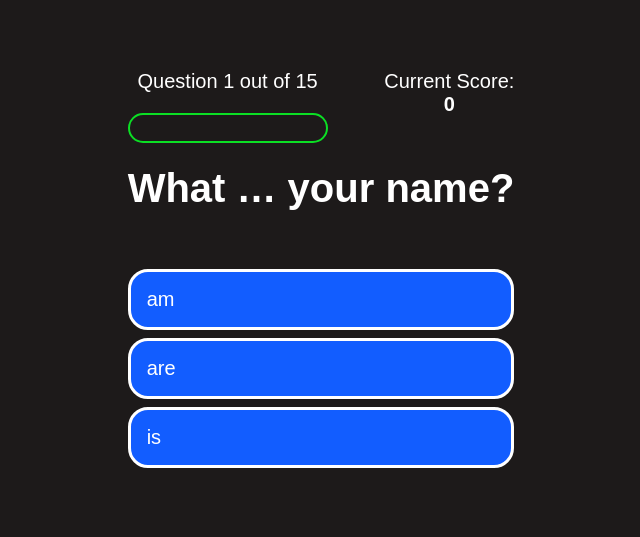
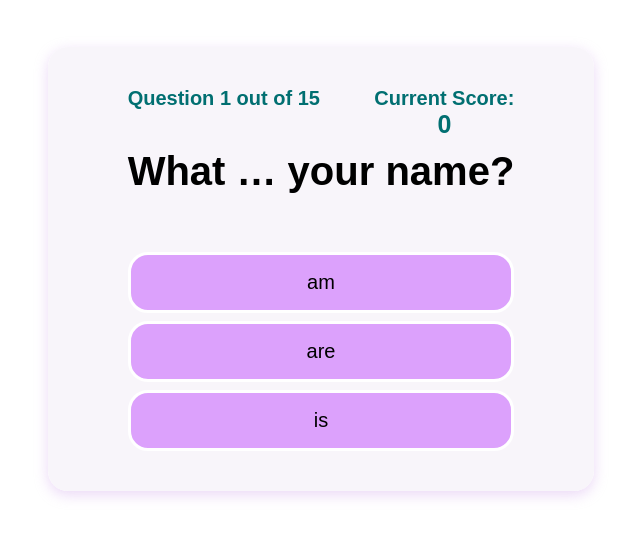
Before and after one commit to AnnaAn01/language-courses-react-website, a React (Create React App) app: page /quizgame in a window 1280 px wide. Shown: the part 131-668 px from the top of the page, without its empty margins (319-959 px from the left). Built offline with nearby package versions, Linux system fonts and the light colour scheme; a web font is replaced by a local one.

Commit message:
styling quiz section

```diff
--- a/src/components/PlayQuiz/PlayQuizElements.js
+++ b/src/components/PlayQuiz/PlayQuizElements.js
@@ -4,7 +4,7 @@ import { createGlobalStyle } from "styled-components";
 
 export const UniversalStyle = createGlobalStyle`
 :root {
-  background-color: rgb(29, 26, 26);
+  background-color: #fff;
 }
 
 * {
@@ -12,12 +12,12 @@ export const UniversalStyle = createGlobalStyle`
     margin: 0;
     padding: 0;
     font-size: 62.5%;
-    color: #fff;
+    color: #000;
 }
 
 h1 {
   font-size: 4rem;
-    color: #fff;
+    color: #000;
     margin-bottom: 5rem;
 }
 `;
@@ -40,6 +40,10 @@ export const PlayQuizWrapper = styled.div`
   // justify-content: center;
   align-items: space-between;
   justify-content: space-between;
+  background: rgba(248, 244, 250, 0.9);
+  padding: 4rem 8rem;
+  border-radius: 20px;
+  box-shadow: 0 0.4rem 1.4rem 0 rgba(227, 199, 242, 0.7);
 `;
 export const QuizArea = styled.div`
   /* background-color: red; */
@@ -53,6 +57,9 @@ export const QuizItem = styled.div`
 export const ProgressText = styled.p`
   text-align: center;
   font-size: 2rem;
+  /* background-color: yellow; */
+  color: #016f71;
+  font-weight: bold;
 `;
 export const ProgressBar = styled.div`
   width: 20rem;
@@ -70,10 +77,17 @@ export const ProgressBarFull = styled.div`
 export const QuizItemPrefix = styled.p`
   text-align: center;
   font-size: 2rem;
+  color: #016f71;
+  font-weight: bold;
+  /* background-color: yellow; */
 `;
 export const QuizMainTextScore = styled.h1`
   text-align: center;
-  font-size: 2rem;
+  font-size: 2.5rem;
+  margin-bottom: 1rem;
+  color: #016f71;
+  font-weight: bold;
+  /* background-color: yellow; */
 `;
 export const QuizQuestion = styled.h1`
   // margin-top: 3rem;
@@ -81,6 +95,7 @@ export const QuizQuestion = styled.h1`
 
 export const ChoiceContainerUl = styled.ul`
   list-style: none;
+  text-align: center;
 `;
 
 export const ChoiceContainerLi = styled.li`
@@ -88,7 +103,6 @@ export const ChoiceContainerLi = styled.li`
   margin-bottom: 0.8rem;
   width: 100%;
   border-radius: 4px;
-  background: rgb(18, 93, 255);
   min-width: 80rem; */
   margin-top: 8px;
   /* background-color: rgb(18, 93, 255); */
@@ -96,23 +110,22 @@ export const ChoiceContainerLi = styled.li`
   border: 3px solid white;
   border-radius: 20px;
   font-size: 20px;
-  background-color: ${({ color }) => color || "rgb(18, 93, 255)"};
 
   &.correct {
-    background-color: green;
+    background-color: #2ec52e;
   }
 
   &.incorrect {
-    background-color: rgb(18, 93, 255);
+    background-color: #f96464;
   }
 
   &.default {
-    background-color: rgb(18, 93, 255);
+    background-color: rgba(209, 126, 254, 0.7);
   }
   &:hover {
     cursor: pointer;
-    box-shadow: 0 0.4rem 1.4rem 0 rgba(6, 103, 247, 0.5);
-    transform: scale(1.02);
+
+    transform: scale(1.05);
     transform: transform 100ms;
   }
 
--- a/src/components/PlayQuiz/index.js
+++ b/src/components/PlayQuiz/index.js
@@ -72,9 +72,9 @@ const QuizPage = () => {
               <ProgressText>
                 Question {currentQuestion + 1} out of {questions.length}
               </ProgressText>
-              <ProgressBar>
+              {/*<ProgressBar>
                 <ProgressBarFull></ProgressBarFull>
-              </ProgressBar>
+      </ProgressBar>*/}
             </QuizItem>
             <QuizItem>
               <QuizItemPrefix>Current Score:</QuizItemPrefix>
--- a/src/components/QuizPage/Data.js
+++ b/src/components/QuizPage/Data.js
@@ -80,7 +80,7 @@ const questions = [
     ],
   },
   {
-    text: "1.	Now I ... ... a letter. (write)",
+    text: "Now I ... ... a letter.",
     options: [
       { id: 0, text: "write", isCorrect: false },
       { id: 1, text: "am writing", isCorrect: true },
@@ -89,7 +89,7 @@ const questions = [
     ],
   },
   {
-    text: "2.	Look, the doctor ... ... a car. ",
+    text: "Look, the doctor ... ... a car. ",
     options: [
       { id: 0, text: "is driving", isCorrect: true },
       { id: 1, text: "drives", isCorrect: false },
--- a/src/components/QuizPage/QuizPageElements.js
+++ b/src/components/QuizPage/QuizPageElements.js
@@ -34,31 +34,33 @@ export const QuizWrapper = styled.div`
   //   background-color: red;
   justify-content: center;
   align-items: center;
-  border: 2px solid green;
+  border: 2px solid rgb(248, 244, 250);
   padding: 2rem;
   border-radius: 20px;
-  background: linear-gradient(
-    90deg,
-    rgba(246, 249, 205, 0.5) 0%,
-    rgba(248, 244, 250, 0.5) 100%
-  );
+  background: rgba(248, 244, 250, 0.5);
+  box-shadow: 0 0.4rem 1.4rem 0 rgba(227, 199, 242, 0.7);
 `;
 
 export const QuizH1 = styled.h1`
   font-size: 2.5rem;
   color: #000;
   margin-bottom: 2rem;
+  margin: 2rem 3rem 3rem 3rem;
   text-align: center;
 `;
 
 export const QuizContentInfo = styled.div`
   font-size: 2rem;
-  margin-bottom: 1rem;
+  margin: 1rem 0;
 `;
 
-export const QuizImg = styled.img``;
+export const QuizImg = styled.img`
+  width: 40%;
+  margin: 2rem 0;
+`;
 
 export const QuizLink = styled(LinkR)`
+  font-weight: 500;
   font-size: 2.4rem;
   padding: 2rem 0;
   width: 30rem;
@@ -67,7 +69,11 @@ export const QuizLink = styled(LinkR)`
   color: #fff;
   border-radius: 20px;
   margin-top: 3rem;
-  background: linear-gradient(90deg, rgb(5, 170, 101) 0%, rgb(4, 153, 91) 100%);
+  background: linear-gradient(
+    90deg,
+    rgb(15, 190, 117) 0%,
+    rgb(11, 181, 110) 100%
+  );
 
   &:hover {
     cursor: pointer;
--- a/src/components/QuizPage/index.js
+++ b/src/components/QuizPage/index.js
@@ -8,6 +8,7 @@ import {
   QuizContentInfo,
   QuizImg,
 } from "./QuizPageElements";
+import imgQuiz from "../../images/svg-quiz.svg";
 
 const QuizPage = () => {
   return (
@@ -18,6 +19,7 @@ const QuizPage = () => {
           Try not to choose answers randomly. We want to make sure your results
           are accurate.
         </QuizH1>
+        <QuizImg src={imgQuiz} alt="quiz"></QuizImg>
         <QuizContentInfo>
           Quiz content is taken from grade 3, 4 and 5 textbooks.
         </QuizContentInfo>
```
Also changed, not shown: src/images/svg-quiz.svg.
